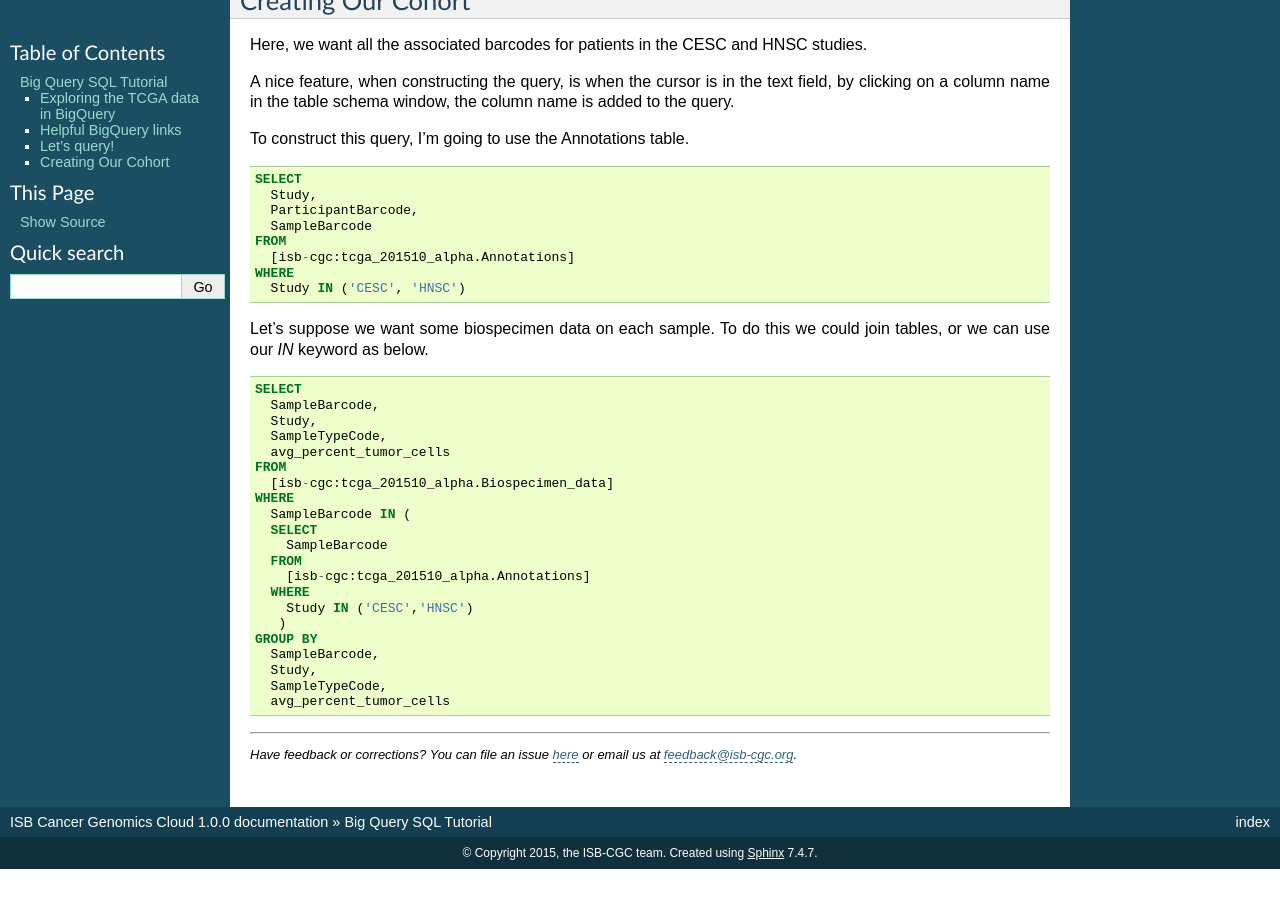
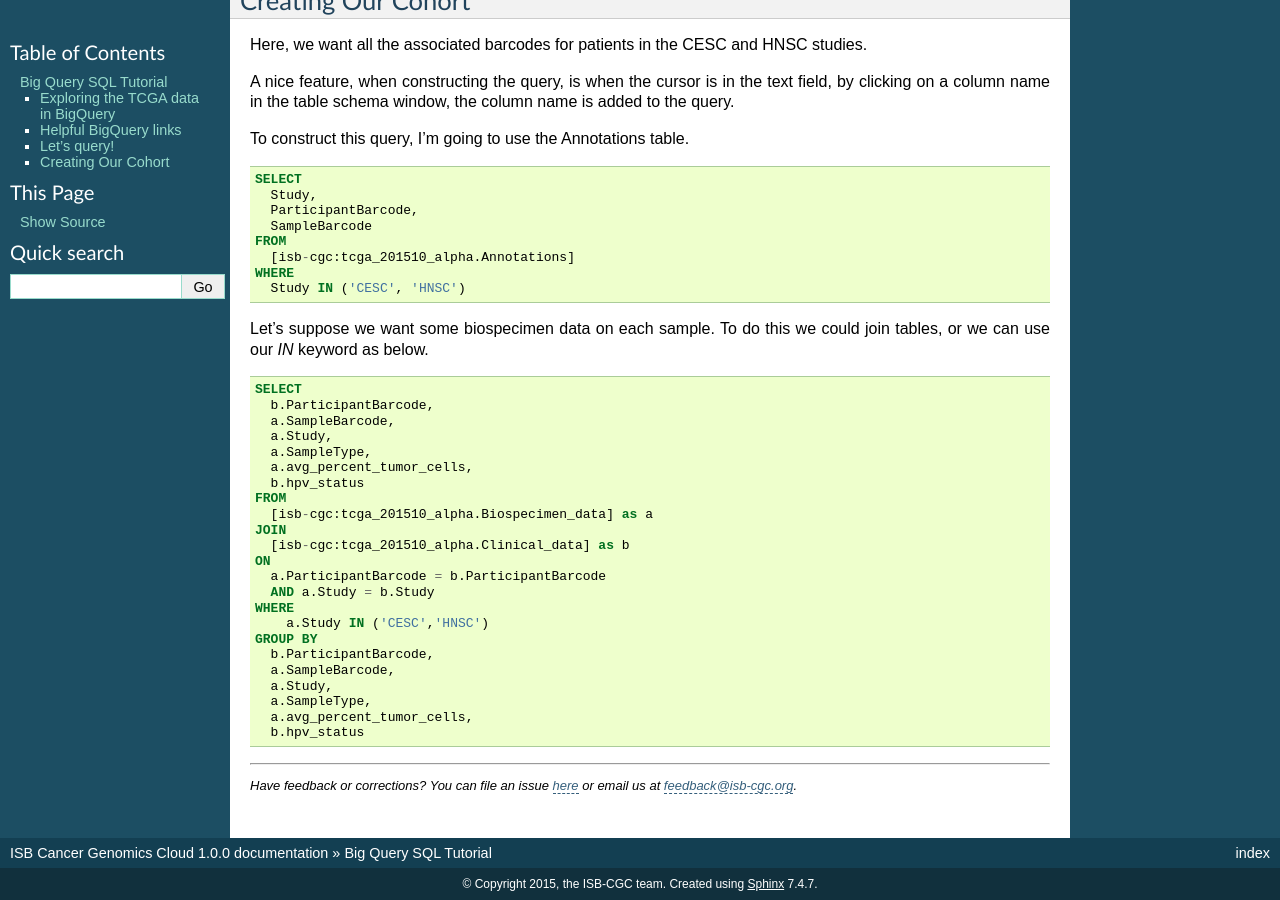
Before and after one commit to isb-cgc/readthedocs, a Sphinx documentation site: the page built from docs/source/sections/workshop/BQ_SQL_tut.rst, in a window 1280 px wide and 900 px high, scrolled down 1397 px. Built offline with Sphinx 7.4.7, drawn with Linux system fonts in a browser that asks for light colours; pages that are not in the unit, such as notebooks, are missing from menus; before the commit the page ends 2266 px from its top, so only the background shows below that.

Commit message:
update on BQ_SQL_0913

```diff
--- a/docs/source/sections/workshop/BQ_SQL_tut.rst
+++ b/docs/source/sections/workshop/BQ_SQL_tut.rst
@@ -115,23 +115,25 @@ could join tables, or we can use our *IN* keyword as below.
 .. code-block:: sql
 
 	SELECT
-	  SampleBarcode,
-	  Study,
-	  SampleTypeCode,
-	  avg_percent_tumor_cells
+	  b.ParticipantBarcode,
+	  a.SampleBarcode,
+	  a.Study,
+	  a.SampleType,
+	  a.avg_percent_tumor_cells,
+	  b.hpv_status
 	FROM
-	  [isb-cgc:tcga_201510_alpha.Biospecimen_data]
+	  [isb-cgc:tcga_201510_alpha.Biospecimen_data] as a
+	JOIN
+	  [isb-cgc:tcga_201510_alpha.Clinical_data] as b
+	ON
+	  a.ParticipantBarcode = b.ParticipantBarcode
+	  AND a.Study = b.Study
 	WHERE
-	  SampleBarcode IN (
-	  SELECT
-	    SampleBarcode
-	  FROM
-	    [isb-cgc:tcga_201510_alpha.Annotations]
-	  WHERE
-	    Study IN ('CESC','HNSC')
-	   )
+	    a.Study IN ('CESC','HNSC')
 	GROUP BY
-	  SampleBarcode,
-	  Study,
-	  SampleTypeCode,
-	  avg_percent_tumor_cells
+	  b.ParticipantBarcode,
+	  a.SampleBarcode,
+	  a.Study,
+	  a.SampleType,
+	  a.avg_percent_tumor_cells,
+	  b.hpv_status
```
